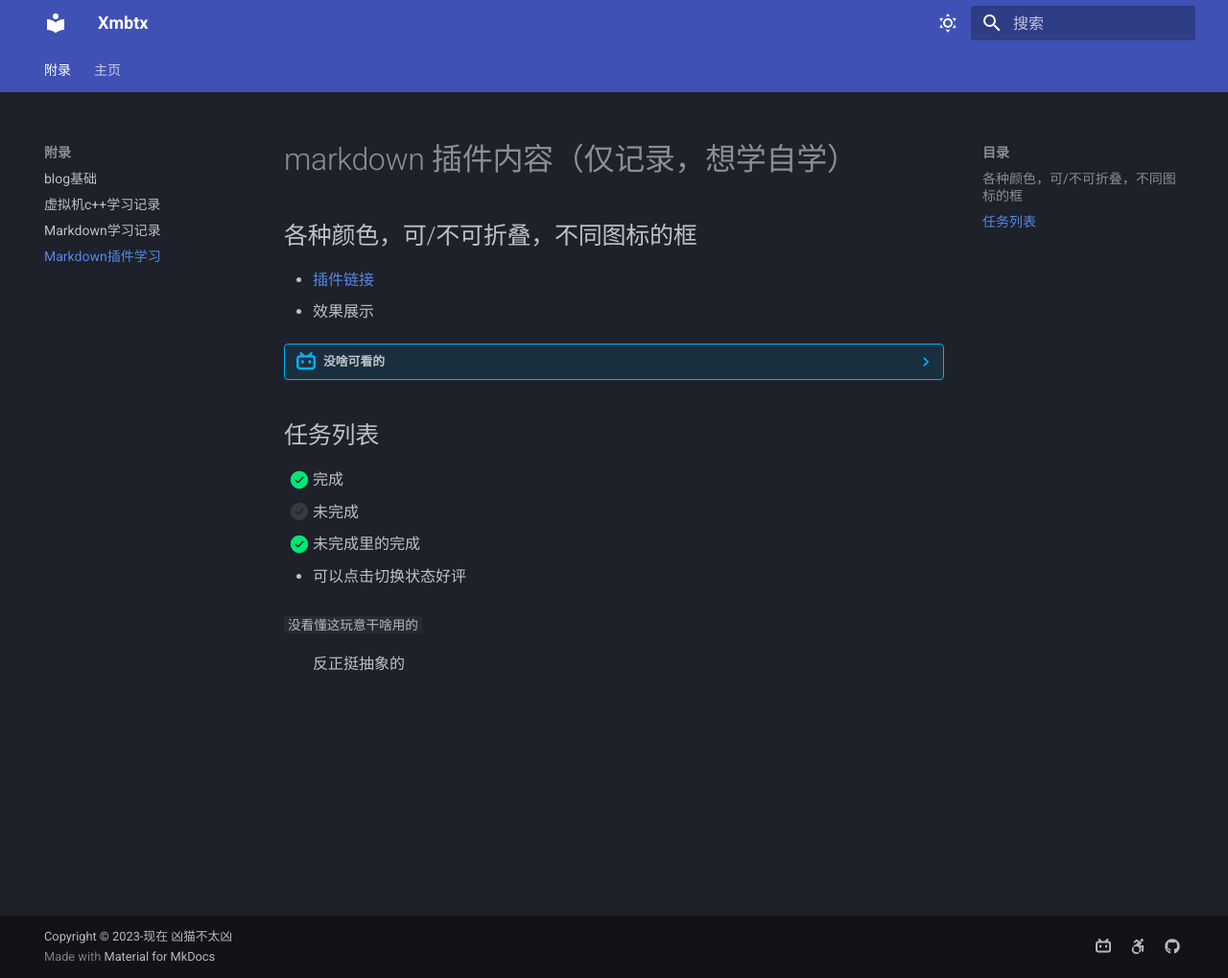
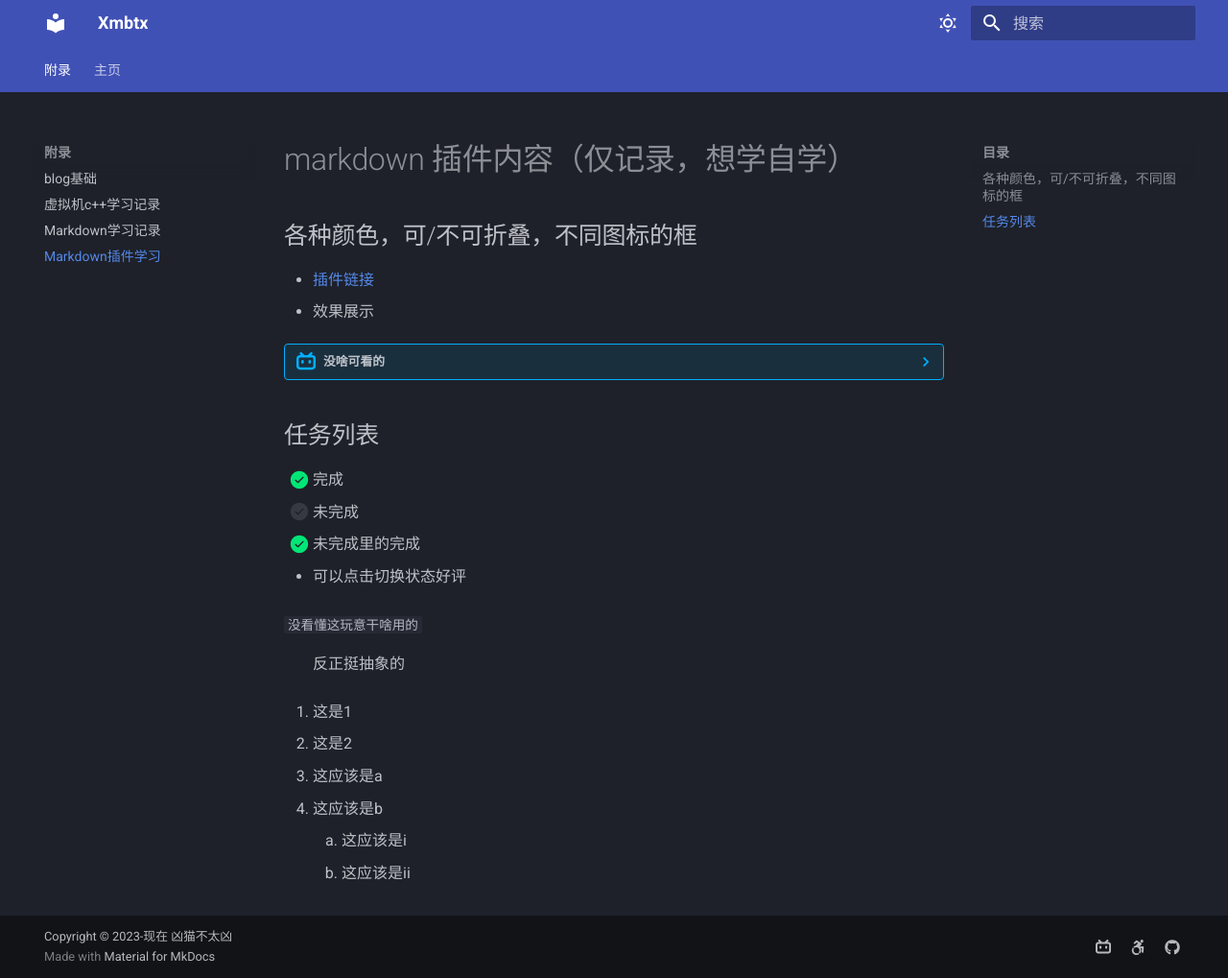
Before and after one commit to Xmbtx/xmbtx-blog, an MkDocs documentation site: the page built from docs/mkd/mkdex.md, in a window 1280 px wide and 1019 px high. Shown: the whole window at 96% size. Built offline with MkDocs 1.6.1 and Material for MkDocs 9.7.7, drawn with Linux system fonts in a browser that asks for light colours.

Commit message:
2023-11-14_23:49:32 update

```diff
--- a/docs/mkd/mkdex.md
+++ b/docs/mkd/mkdex.md
@@ -20,3 +20,10 @@
 `没看懂这玩意干啥用的`
 
 :   反正挺抽象的
+
+1.  这是1
+2.   这是2
+   1.  这应该是a
+   2.   这应该是b
+      1.  这应该是i
+      2.   这应该是ii
```
